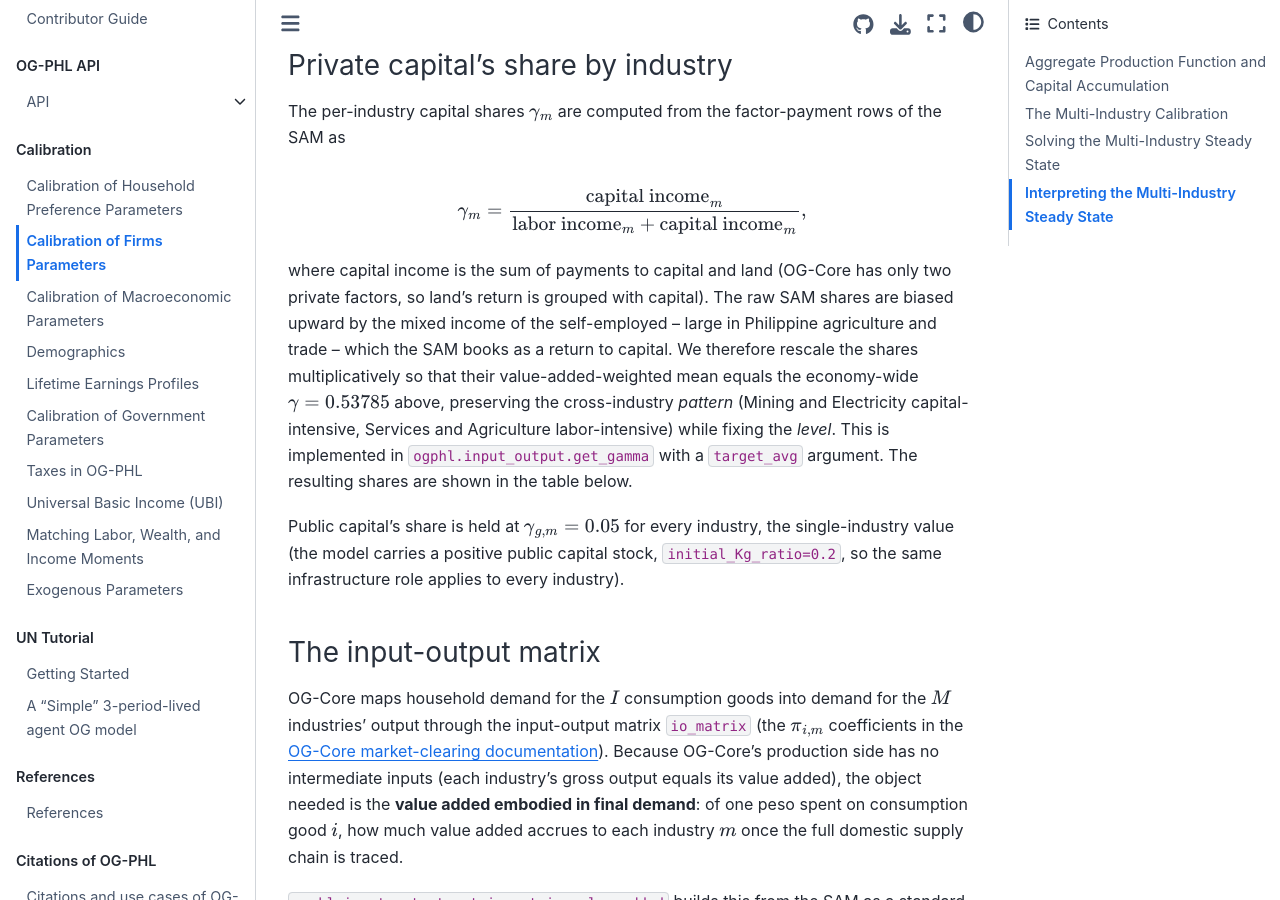
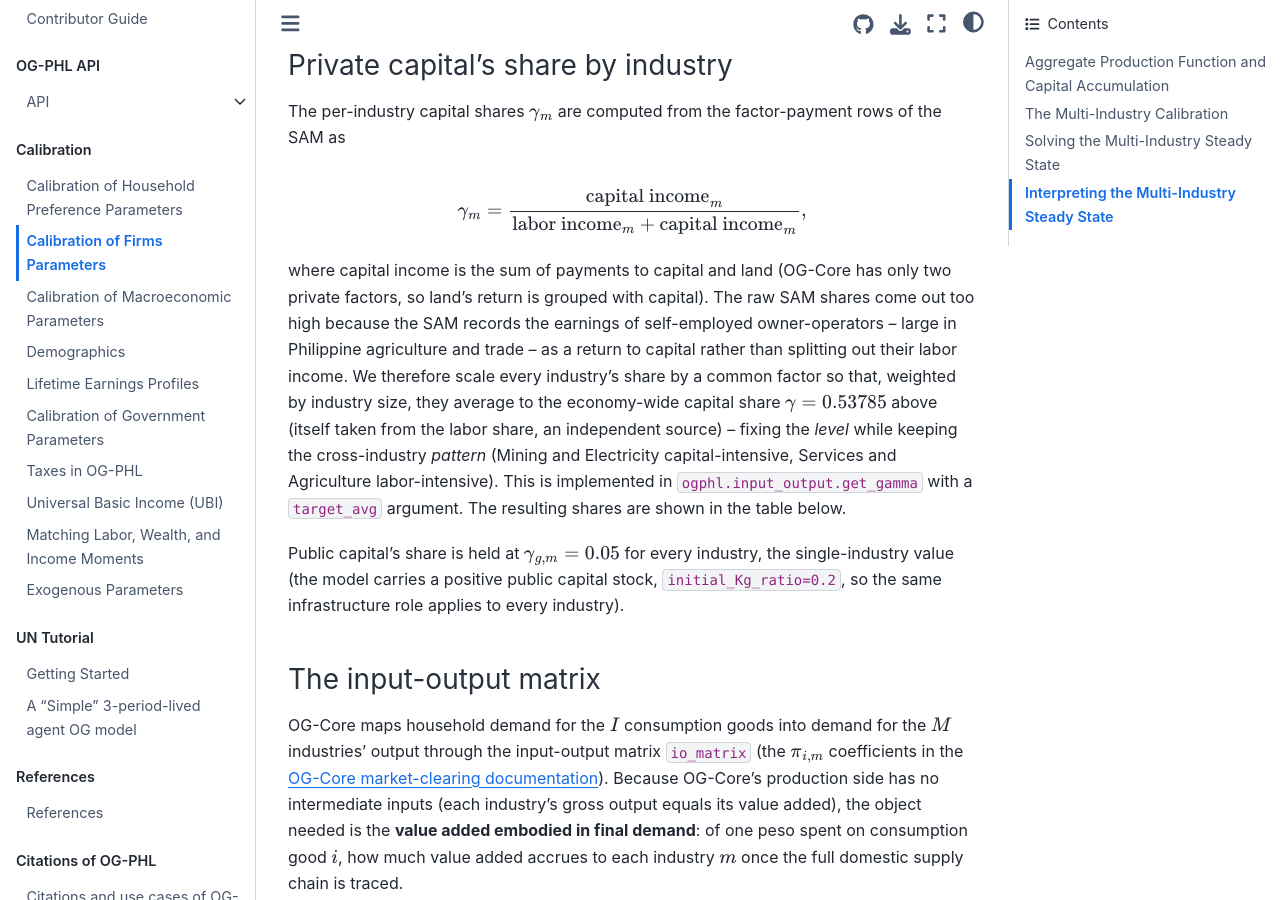
Before and after one commit to EAPD-DRB/OG-PHL, a Jupyter Book: the page built from docs/book/content/calibration/firms.md, in a window 1280 px wide and 900 px high, scrolled down 2184 px. Built offline with Jupyter Book 1.0.4 settings and Sphinx 7.4.7 and the Sphinx Book theme 1.1.4, drawn with Linux system fonts in a browser that asks for light colours; comment, search, counter and statistics services are not loaded; cross-references to code outside the pages are shown as plain code.

Commit message:
Clarify capital-share rescaling and self-employed bias in firms doc

```diff
--- a/docs/book/content/calibration/firms.md
+++ b/docs/book/content/calibration/firms.md
@@ -57,7 +57,7 @@ The per-industry capital shares $\gamma_m$ are computed from the factor-payment
 
 $$\gamma_m = \frac{\text{capital income}_m}{\text{labor income}_m + \text{capital income}_m},$$
 
-where capital income is the sum of payments to capital and land (OG-Core has only two private factors, so land's return is grouped with capital). The raw SAM shares are biased upward by the mixed income of the self-employed -- large in Philippine agriculture and trade -- which the SAM books as a return to capital. We therefore rescale the shares multiplicatively so that their value-added-weighted mean equals the economy-wide $\gamma=0.53785$ above, preserving the cross-industry *pattern* (Mining and Electricity capital-intensive, Services and Agriculture labor-intensive) while fixing the *level*. This is implemented in `ogphl.input_output.get_gamma` with a `target_avg` argument. The resulting shares are shown in the table below.
+where capital income is the sum of payments to capital and land (OG-Core has only two private factors, so land's return is grouped with capital). The raw SAM shares come out too high because the SAM records the earnings of self-employed owner-operators -- large in Philippine agriculture and trade -- as a return to capital rather than splitting out their labor income. We therefore scale every industry's share by a common factor so that, weighted by industry size, they average to the economy-wide capital share $\gamma=0.53785$ above (itself taken from the labor share, an independent source) -- fixing the *level* while keeping the cross-industry *pattern* (Mining and Electricity capital-intensive, Services and Agriculture labor-intensive). This is implemented in `ogphl.input_output.get_gamma` with a `target_avg` argument. The resulting shares are shown in the table below.
 
 Public capital's share is held at $\gamma_{g,m}=0.05$ for every industry, the single-industry value (the model carries a positive public capital stock, `initial_Kg_ratio=0.2`, so the same infrastructure role applies to every industry).
 
```
